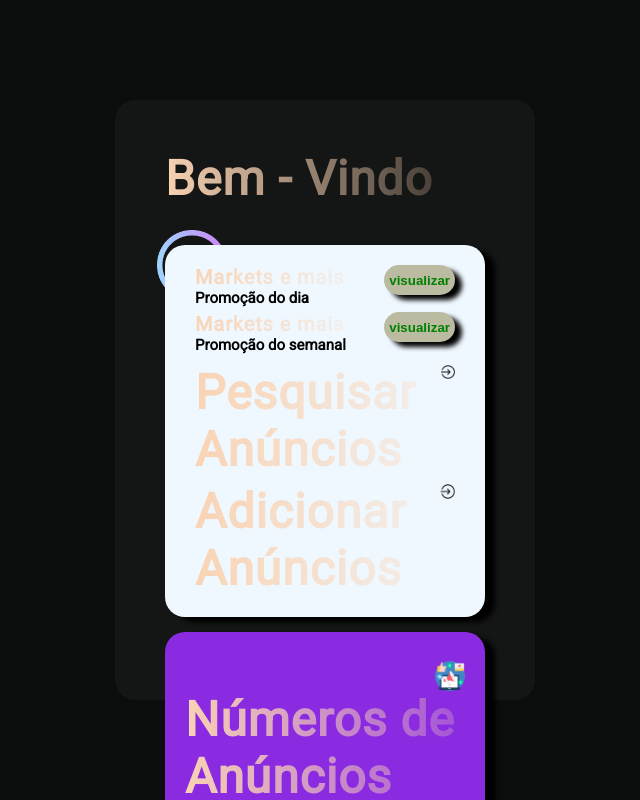
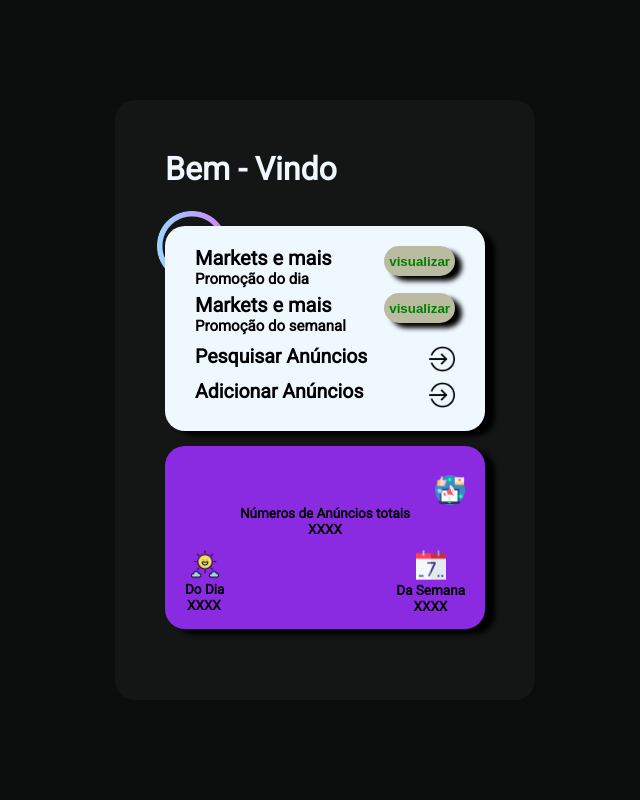
Before and after one commit to George-Luis-Costa/TCC_Qual_e_o_Preco, a React (Create React App) app: page /Main in a window 1280 px wide. Shown: the top 800 px of the page, without its empty margins (315-955 px from the left). Built offline with nearby package versions, Linux system fonts and the light colour scheme.

Commit message:
Ajustes Links

```diff
--- a/src/page/busca_da_semana/semana.jsx
+++ b/src/page/busca_da_semana/semana.jsx
@@ -1,6 +1,6 @@
 import React, { useEffect, useState } from 'react'
 import Card from '../../components/Card'
-import './style.css'
+import '../busca_da_semana/style.css'
 import SearchIcon from '../../assets/search.svg'
 
 const API_URL = `https://qualpreco-api.herokuapp.com/tcc-api`
--- a/src/page/busca_da_semana/style.css
+++ b/src/page/busca_da_semana/style.css
@@ -1,4 +1,4 @@
-@import url("https://fonts.googleapis.com/css?family=Roboto+Slab:100,300,400,700");
+/* @import url("https://fonts.googleapis.com/css?family=Roboto+Slab:100,300,400,700");
 @import url("https://fonts.googleapis.com/css?family=Raleway:300,300i,400,400i,500,500i,600,600i,700,700i,800,800i,900,900i");
 
 * {
@@ -229,4 +229,4 @@ h1 {
     width: "100%";
     margin: 1rem;
   }
-}
+} */
--- a/src/page/busca_do_dia/dia.jsx
+++ b/src/page/busca_do_dia/dia.jsx
@@ -1,6 +1,6 @@
 import React, { useEffect, useState } from 'react'
 import Card from '../../components/Card'
-import './style.css'
+import '../busca_do_dia/style.css'
 import SearchIcon from '../../assets/search.svg'
 
 const API_URL = `https://qualpreco-api.herokuapp.com/tcc-api`
--- a/src/page/busca_do_dia/style.css
+++ b/src/page/busca_do_dia/style.css
@@ -1,4 +1,4 @@
-@import url("https://fonts.googleapis.com/css?family=Roboto+Slab:100,300,400,700");
+/* @import url("https://fonts.googleapis.com/css?family=Roboto+Slab:100,300,400,700");
 @import url("https://fonts.googleapis.com/css?family=Raleway:300,300i,400,400i,500,500i,600,600i,700,700i,800,800i,900,900i");
 
 * {
@@ -229,4 +229,4 @@ h1 {
     width: "100%";
     margin: 1rem;
   }
-}
+} */
--- a/src/page/cadastro_users/cadastro.jsx
+++ b/src/page/cadastro_users/cadastro.jsx
@@ -1,6 +1,7 @@
 import React, { useEffect, useState } from 'react'
+import { Link } from "react-router-dom"
 import Card from '../../components/Card'
-import './style.css'
+import '../cadastro_users/style.css'
 import SearchIcon from '../../assets/search.svg'
 import perfil from '../../images/perfil.png'
 
@@ -63,8 +64,8 @@ const Cadastro = () => {
                 </footer>
 
                 <div className="create_account">
-                    <a href="/index.html" title="Voltar para o menu anterior" className="cadastro_link--submit">Voltar</a>
-                    <br/>
+                    <Link to="/" title="Voltar para o menu anterior" className="cadastro_link--submit">Voltar</Link>
+                    <br />
                     <input type="submit" defaultValue="Criar Conta" className="button_submit button_bg transitionBg input_submit--criarConta" title="Ao clicar seus dados serão enviados" />
                 </div>
 
--- a/src/page/cadastro_users/style.css
+++ b/src/page/cadastro_users/style.css
@@ -1,4 +1,4 @@
-@import url('https://fonts.googleapis.com/css2?family=Roboto:wght@300;400&display=swap');
+/* @import url('https://fonts.googleapis.com/css2?family=Roboto:wght@300;400&display=swap');
 
 * {
     margin: 0;
@@ -108,7 +108,7 @@ img {
     transition: background-color 500ms, transform 500ms;
 }
 
-.button_bg:hover{
+.button_bg:hover {
     background-color: rgb(79, 27, 126);
     cursor: pointer;
 }
@@ -197,41 +197,37 @@ footer p {
     box-shadow: 10px 5px 5px black;
 }
 
-.cadastro_link--submit{
+.cadastro_link--submit {
     text-decoration: none;
     background-color: rgb(60, 60, 60);
     color: red;
     border: 1px solid black;
-    padding:1px 3px;
+    padding: 1px 3px;
     border-radius: 15px;
 }
 
-.input_submit--criarConta{
+.input_submit--criarConta {
     background-color: rgb(60, 60, 60);
     color: rgb(229, 229, 229);
 
 }
 
-/*Link não visitado */
 a:link {
     color: green;
     text-decoration: none;
 }
 
-  /*Link já visitado*/
 a:visited {
     color: blue;
     text-decoration: none;
 }
 
-  /*Quando o mouse passa por cima*/
 a:hover {
     color: rgb(79, 27, 126);
     text-decoration: none;
 }
 
-  /*Link ativo/selecionado*/
 a:active {
     color: yellow;
     text-decoration: none;
-  }
+} */
--- a/src/page/search_produto/search.jsx
+++ b/src/page/search_produto/search.jsx
@@ -1,6 +1,6 @@
 import React, { useEffect, useState } from 'react'
 import Card from '../../components/Card'
-import './style.css'
+import '../search_produto/style.css'
 import SearchIcon from '../../assets/search.svg'
 
 const API_URL = `https://qualpreco-api.herokuapp.com/tcc-api`
--- a/src/page/search_produto/style.css
+++ b/src/page/search_produto/style.css
@@ -1,4 +1,4 @@
-@import url("https://fonts.googleapis.com/css?family=Roboto+Slab:100,300,400,700");
+/* @import url("https://fonts.googleapis.com/css?family=Roboto+Slab:100,300,400,700");
 @import url("https://fonts.googleapis.com/css?family=Raleway:300,300i,400,400i,500,500i,600,600i,700,700i,800,800i,900,900i");
 
 * {
@@ -229,4 +229,4 @@ h1 {
     width: "100%";
     margin: 1rem;
   }
-}
+} */
--- a/src/page/tela_login/telaLogin.jsx
+++ b/src/page/tela_login/telaLogin.jsx
@@ -1,6 +1,7 @@
 import React, { useEffect, useState } from 'react'
+import { Link } from "react-router-dom"
 import Card from '../../components/Card'
-import './telaLogin.css'
+import '../tela_login/telaLogin.css'
 import SearchIcon from '../../assets/search.svg'
 import images from '../../images/icon_login.png'
 
@@ -59,15 +60,15 @@ const TelaLogin = () => {
           required
         />
         <br /><br />
-          <a href="./Screens/main.html">
+        <Link to="/Main">
           <button class="button button_default transitionBg">LOG IN</button>
-          </a>
+        </Link>
       </section>
       <footer class="footer_index--sign">
         <p>Não registrado?</p>
-          <a href="./Screens/cadastro.html">
+        <Link to="Cadastro">
           <button class="button button_default button-signUp transitionBg">SIGN UP</button>
-          </a>
+        </Link>
       </footer>
     </div>
   )
--- a/src/page/tela_main/telaMain.jsx
+++ b/src/page/tela_main/telaMain.jsx
@@ -1,6 +1,7 @@
 import React, { useEffect, useState } from 'react'
+import { Link } from "react-router-dom"
 import Card from '../../components/Card'
-import './telaMain.css'
+import '../tela_main/telaMain.css'
 
 //imagens
 import SearchIcon from '../../assets/search.svg'
@@ -47,7 +48,7 @@ const TelaMain = () => {
               <h2 className="section__access__h2">Promoção do dia</h2>
             </div>
             <button className="section__view__button">
-              <a href="/Screens/promo_dia.html">visualizar</a>
+              <Link to="/Dia">visualizar</Link>
             </button>
           </div>
 
@@ -57,7 +58,7 @@ const TelaMain = () => {
               <h2 className="section__access__h2">Promoção do semanal</h2>
             </div>
             <button className="section__view__button">
-              <a href="/Screens/promo_semana.html">visualizar</a>
+              <Link to="/Semana">visualizar</Link>
             </button>
           </div>
 
@@ -66,9 +67,9 @@ const TelaMain = () => {
               <h1>Pesquisar Anúncios</h1>
             </div>
             <div className="round">
-              <a href="/Screens/pesquisar_anúncios.html">
+              <Link to="/Search">
                 <img className="section__img--align" src={entrar} />
-              </a>
+              </Link>
             </div>
           </div>
 
@@ -77,9 +78,9 @@ const TelaMain = () => {
               <h1>Adicionar Anúncios</h1>
             </div>
             <div className="round">
-              <a href="/Screens/add_anúncios.html">
+              <Link to="#">
                 <img className="section__img--align" src={entrar} />
-              </a>
+              </Link>
             </div>
           </div>
         </div>
```
Also changed, not shown: src/page/tela_login/telaLogin.css (+4 -4 lines), src/page/tela_main/telaMain.css (+1 -10 lines). Lines whose indentation alone changed are shown as unchanged.
